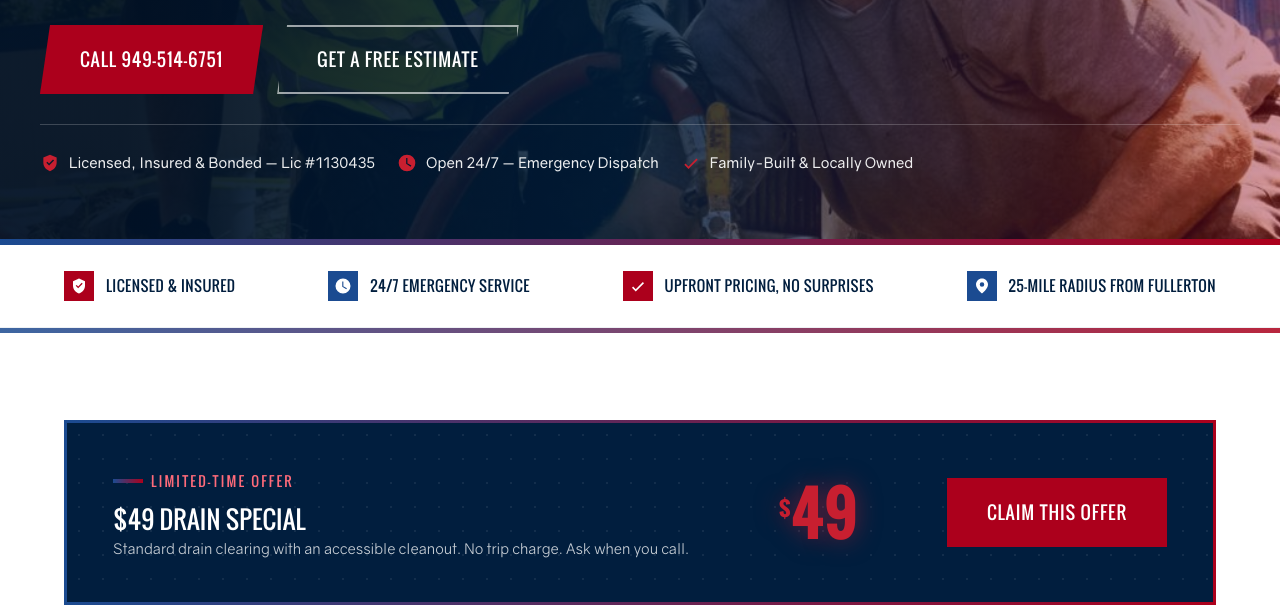
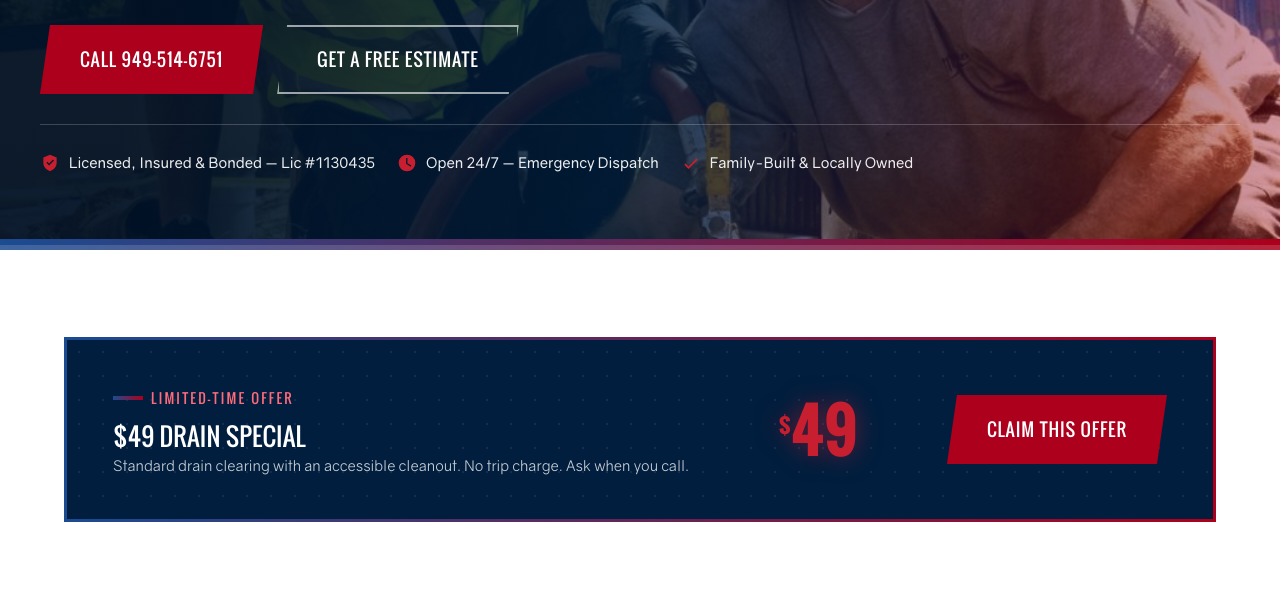
Before and after one commit to dot-jaypeg/speedee-drains-plumbing, a plain HTML site: page index.html in a window 1280 px wide. Shown: the part 488-1097 px from the top of the page. Drawn offline with Linux system fonts and the light colour scheme.

Commit message:
Remove the trust-strip banner site-wide
Removed the "Licensed & Insured / 24/7 Emergency Service / Upfront
Pricing / 25-Mile Radius" (and the Service Areas page's variant)
banner from every page that had it: home, service-areas, services hub,
and the hydro-jetting/repiping/sewer-repair-trenchless/water-heaters
service pages. Verified zero remaining references and cleaned up the
extra blank lines left behind.

Co-Authored-By: Claude Sonnet 5 <noreply@anthropic.com>

```diff
--- a/index.html
+++ b/index.html
@@ -106,15 +106,6 @@
       </ul>
     </div>
   </section>
-
-  <div class="trust-strip">
-    <div class="container">
-      <div class="item"><svg viewBox="0 0 24 24"><path d="M12 2l8 3.5v6c0 5-3.4 8.7-8 10.5-4.6-1.8-8-5.5-8-10.5v-6L12 2zm-1.1 13.1l6-6-1.3-1.3-4.7 4.7-2-2-1.3 1.3 3.3 3.3z"/></svg>Licensed &amp; Insured</div>
-      <div class="item"><svg viewBox="0 0 24 24"><path d="M12 2a10 10 0 100 20 10 10 0 000-20zm1 10.6l4.2 2.5-.8 1.3L11 13V6h1.5v6.6z"/></svg>24/7 Emergency Service</div>
-      <div class="item"><svg viewBox="0 0 24 24"><path d="M9 16.2l-3.5-3.5L4 14.2l5 5 11-11-1.5-1.5z"/></svg>Upfront Pricing, No Surprises</div>
-      <div class="item"><svg viewBox="0 0 24 24"><path d="M12 2C7.6 2 4 5.6 4 10c0 6 8 12 8 12s8-6 8-12c0-4.4-3.6-8-8-8zm0 11a3 3 0 110-6 3 3 0 010 6z"/></svg>25-Mile Radius from Fullerton</div>
-    </div>
-  </div>
 
   <section class="section">
     <div class="container">
```
Also changed, not shown: service-areas.html (+0 -9 lines), services.html (+0 -9 lines), services/hydro-jetting.html (+0 -9 lines), services/repiping.html (+0 -9 lines), services/sewer-repair-trenchless.html (+0 -9 lines), services/water-heaters.html (+0 -9 lines).
